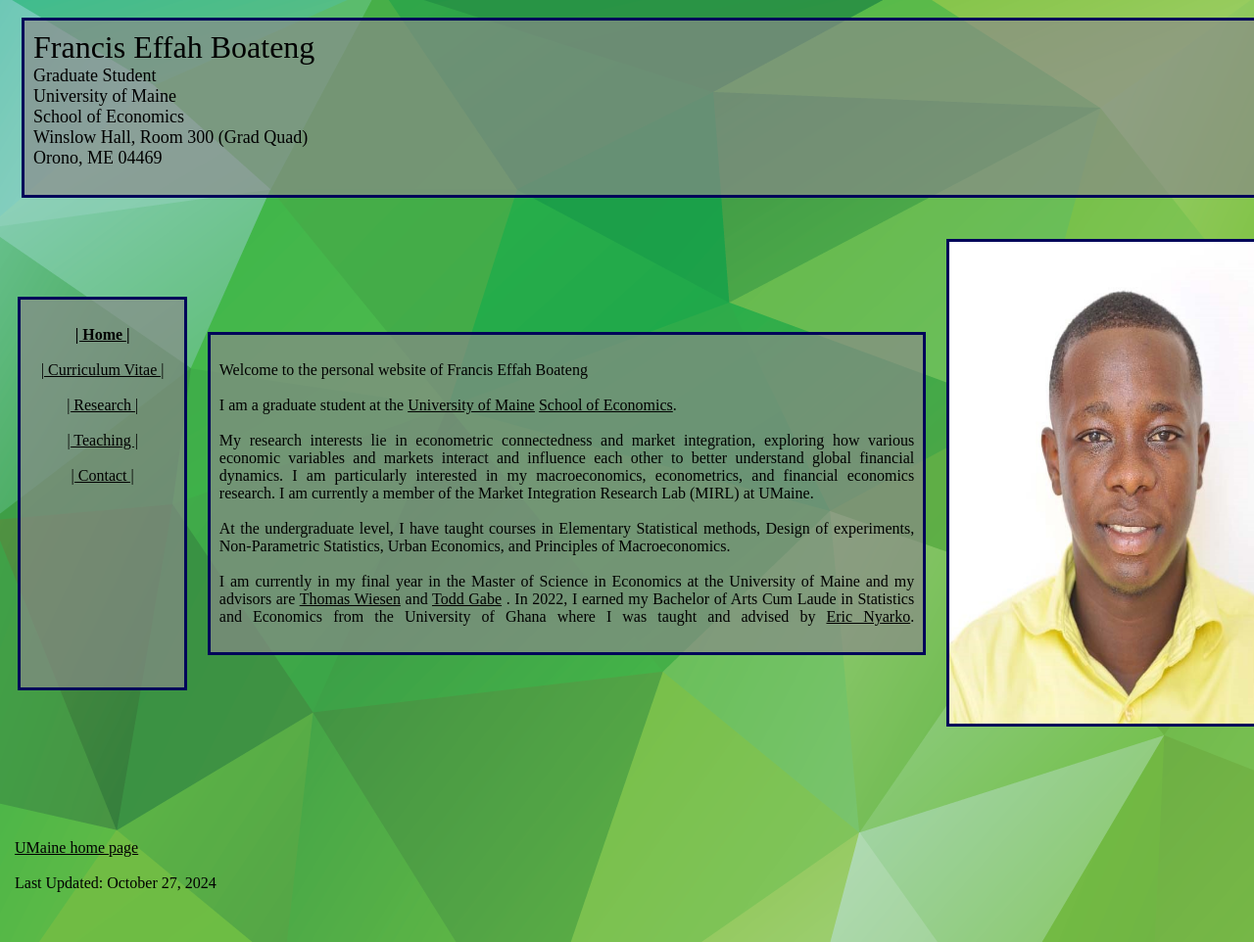
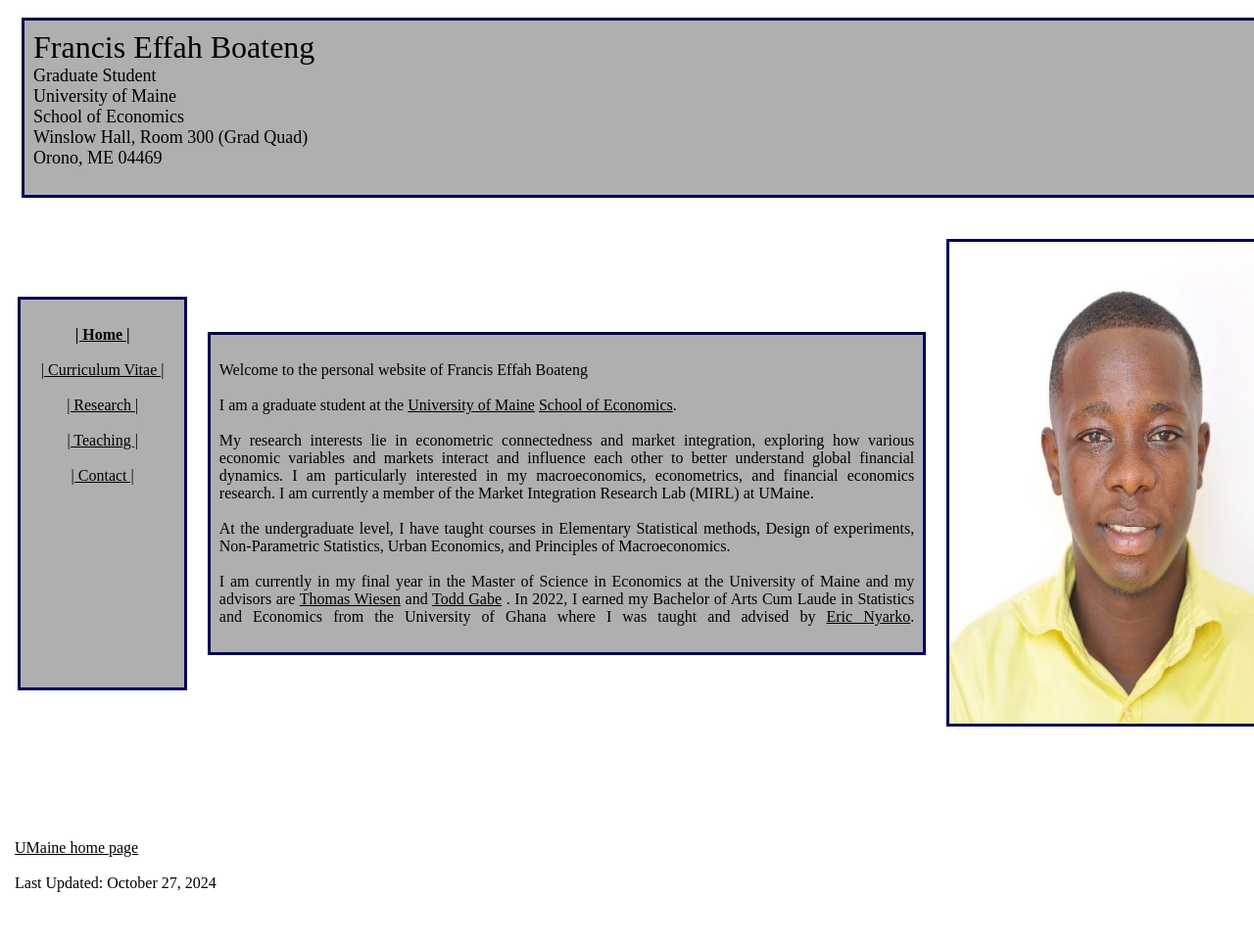
Before and after one commit to EffahAdode3/Francishub, a plain HTML site: page index.html in a window 1280 px wide. Shown: the top 962 px of the page at 98% size. Drawn offline with Linux system fonts and the light colour scheme.

Commit message:
background

```diff
--- a/index.html
+++ b/index.html
@@ -21,7 +21,7 @@
     <meta name="author" content="Francis Effah Boateng" />
 </head>
 
-<body background="greenB5.png">
+<body >
     <style type="text/css">
         body {
             margin: 15px;
```
